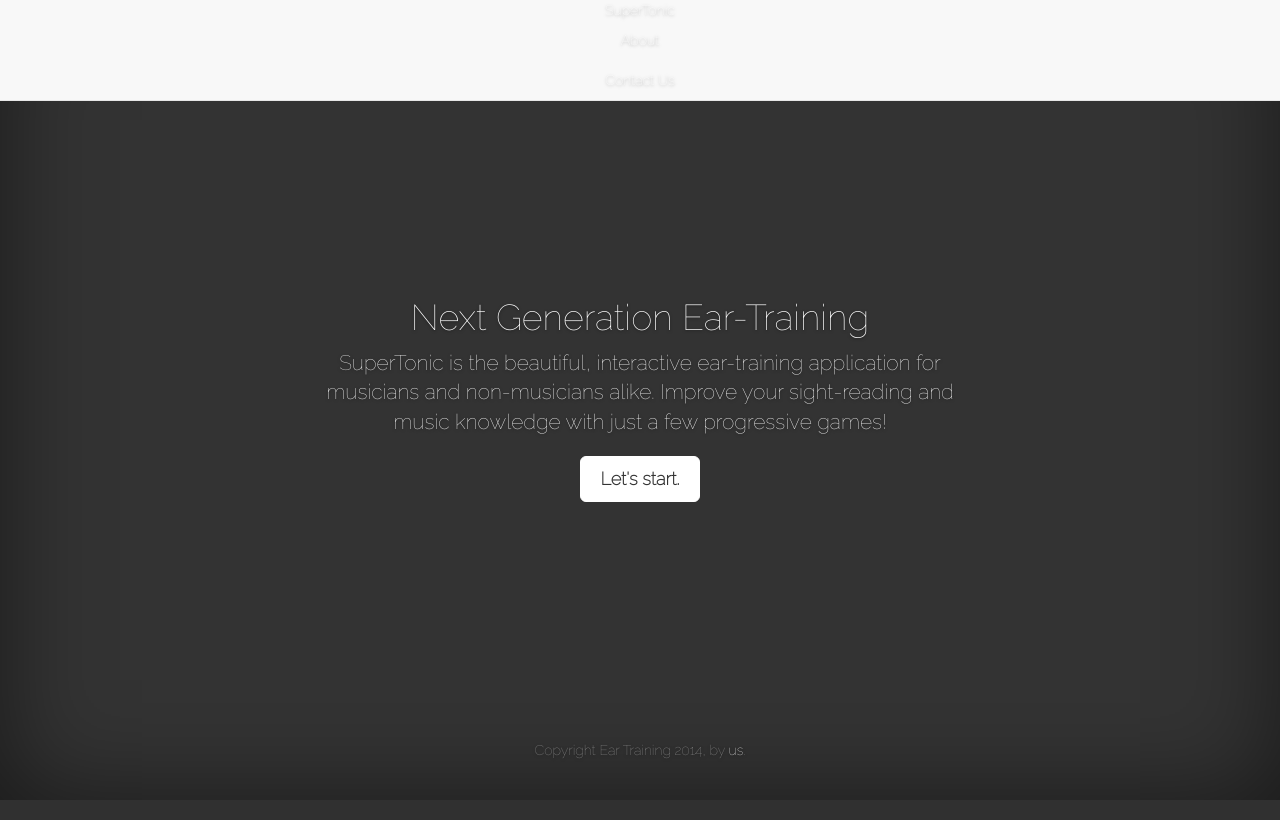
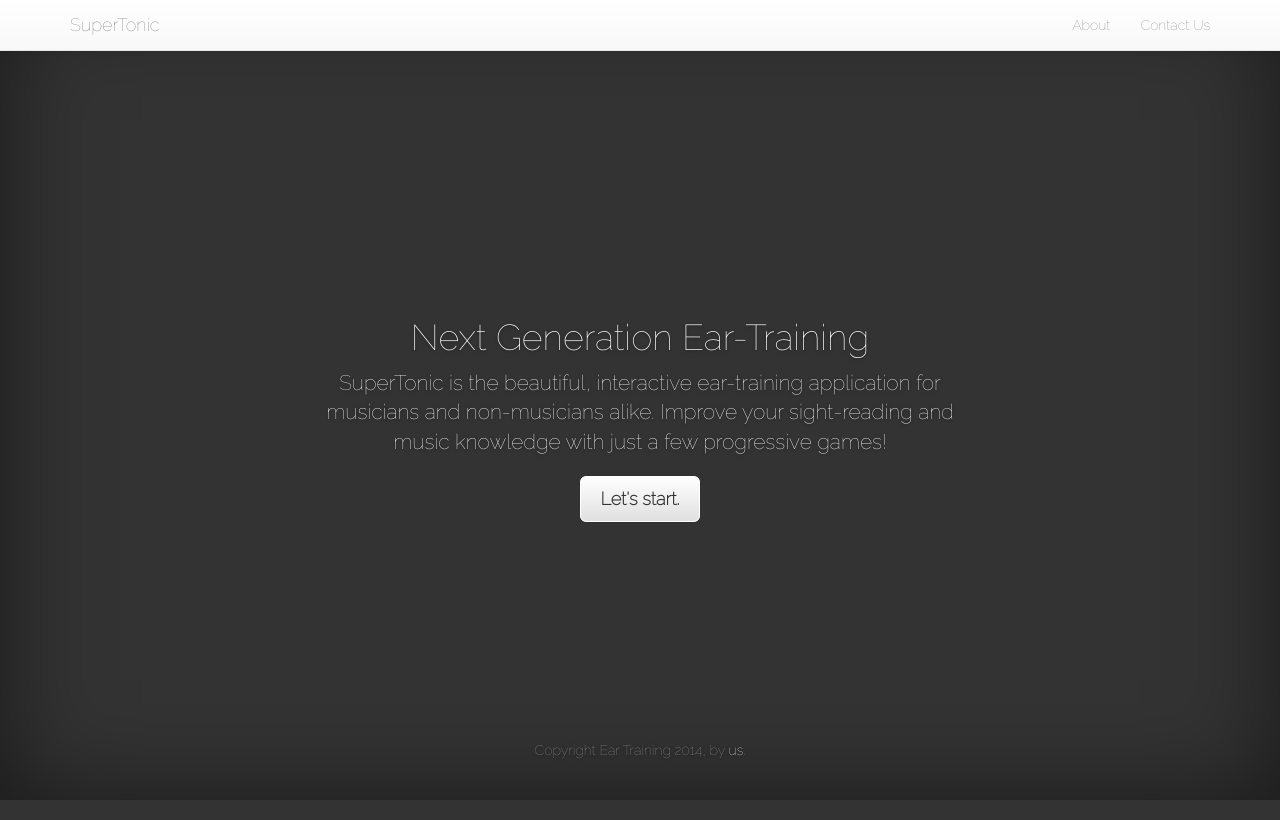
Before and after one commit to CaptainKanuk/eartraining, a Django app: page / in a window 1280 px wide. Run offline with Django 3.2, Linux system fonts and the light colour scheme; parts of the project's set-up code (start-up, migrations or seed data) failed here and were passed over; some libraries are stand-ins or nearby versions.

Commit message:
fixed navbar. Looks good!

```diff
--- a/templates/pages/index.html
+++ b/templates/pages/index.html
@@ -14,18 +14,17 @@
                                 <!--<link href="{{STATIC_URL}}css/bootstrap-theme.min.css" rel="stylesheet">
 
                                 <!-- Latest compiled and minified CSS -->
-                                <link href="{{ STATIC_URL }}/css/bootstrap.min.css" rel="stylesheet" type="text/css">
+                                <link href="{{ STATIC_URL }}/css/bootstrap.css" rel="stylesheet" type="text/css">
 
-                                <!-- Optional theme
-                                <link href="{{ STATIC_URL }}/css/bootstrap-theme.min.css" rel="stylesheet"  type="text/css">
-                                -->
+                                <!-- Optional theme -->
+                                <link href="{{ STATIC_URL }}/css/bootstrap-theme.css" rel="stylesheet"  type="text/css">
                                 <!-- Latest compiled and minified JavaScript
                                 <script src="//netdna.bootstrapcdn.com/bootstrap/3.1.1/js/bootstrap.min.js"></script>
                                 -->
                                 <!-- Custom styles for this template -->
                                 <link href="{{ STATIC_URL }}/css/cover.css" rel="stylesheet" type="text/css">
 
-                                    <!-- Just for debugging purposes. Don't actually copy this line! -->
+                                    <!-- Just for debugging purposes. Don't actually copy thisd line! -->
                                     <!--[if lt IE 9]><script src="../../assets/js/ie8-responsive-file-warning.js"></script><![endif]-->
 
                                     <!-- HTML5 shim and Respond.js IE8 support of HTML5 elements and media queries -->
@@ -36,17 +35,7 @@
     </head>
 
     <body>
-
-      <!-- <nav class="navbar navbar-default navbar-fixed-top" role="navigation">
-      	<div class="container">
-          <a class="brand" href="#">SuperTonic</a>
-          <u1 class="nav pull-right">
-            <li><a href="#">About</a></li>
-            <li><a href="#">Contact Us</a></li>
-          </u1>
-      	</div>
-      </nav> -->
-
+body { padding-top: 70px; }
       <div class="site-wrapper">
 
   <div class="site-wrapper-inner">
@@ -64,8 +53,8 @@
           </div> -->
           <nav class="navbar navbar-default navbar-fixed-top" role="navigation">
         <div class="container">
-          <a class="brand" href="#">SuperTonic</a>
-          <u1 class="nav">
+          <a class="navbar-brand" href="#">SuperTonic</a>
+          <u1 class="nav navbar-nav navbar-right">
             <li><a href="#">About</a></li>
             <li><a href="#">Contact Us</a></li>
           </u1>
```
